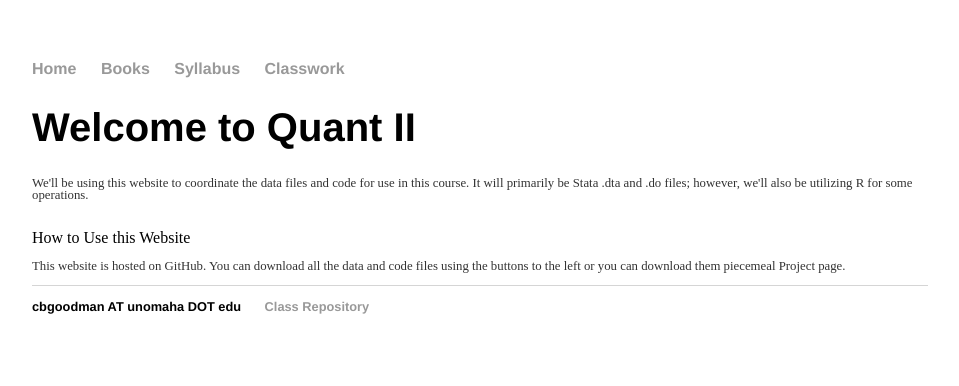
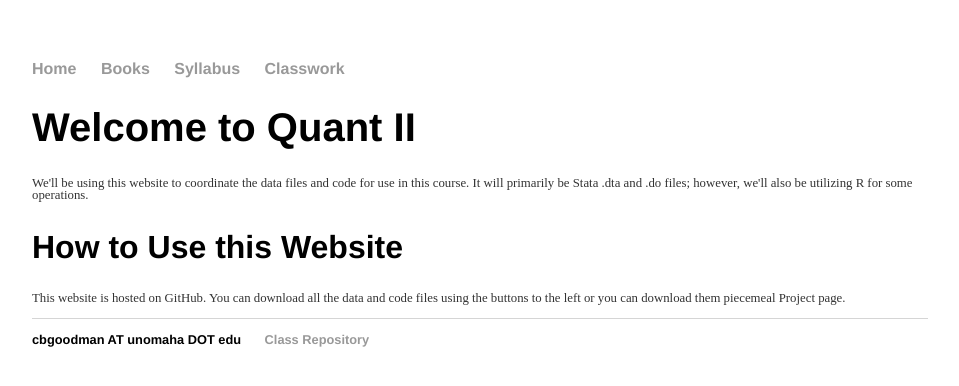
Before and after one commit to cbgoodman/uno-spa-quant-ii, a Jekyll site: the page built from index.html, in a window 1280 px wide. Shown: the top 386 px of the page, without its empty margins (160-1119 px from the left). Built offline with Jekyll 4.4.1, drawn with Linux system fonts in a browser that asks for light colours; Markdown is read by kramdown in place of the engine named in the settings.

```diff
--- a/index.html
+++ b/index.html
@@ -5,6 +5,6 @@ title: SPA Quant II
 <div class="blurb">
 	<h1>Welcome to Quant II</h1>
 	<p>We'll be using this website to coordinate the data files and code for use in this course. It will primarily be Stata .dta and .do files; however, we'll also be utilizing R for some operations.</p>
-	<h2></h2>How to Use this Website</h2>
+	<h2>How to Use this Website</h2>
 	<p>This website is hosted on GitHub. You can download all the data and code files using the buttons to the left or you can download them piecemeal Project page.</p>
 </div><!-- /.blurb -->
```
